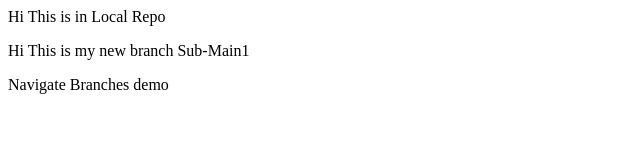
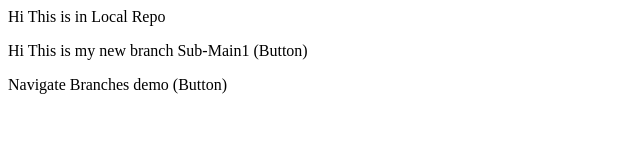
Before and after one commit to umar051081/LocalRepo, a plain HTML site: page index.html in a window 1280 px wide. Shown: the whole page, without its empty margins (0-640 px from the left). Drawn offline with Linux system fonts and the light colour scheme.

```diff
--- a/index.html
+++ b/index.html
@@ -1,3 +1,3 @@
 <p> Hi This is in Local Repo</p>
-<p> Hi This is my new branch Sub-Main1</p>
-<p> Navigate Branches demo</p>
+<p> Hi This is my new branch Sub-Main1 (Button)</p>
+<p> Navigate Branches demo (Button)</p>
```
